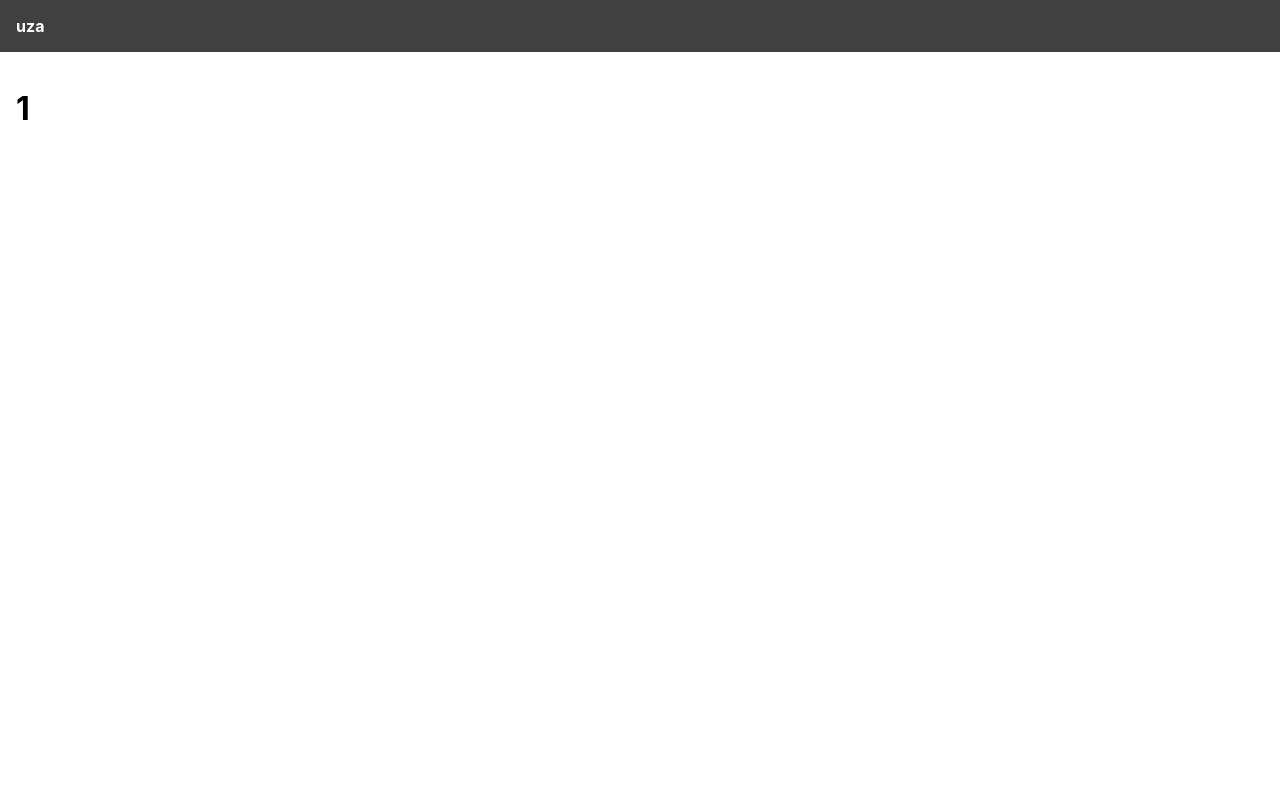
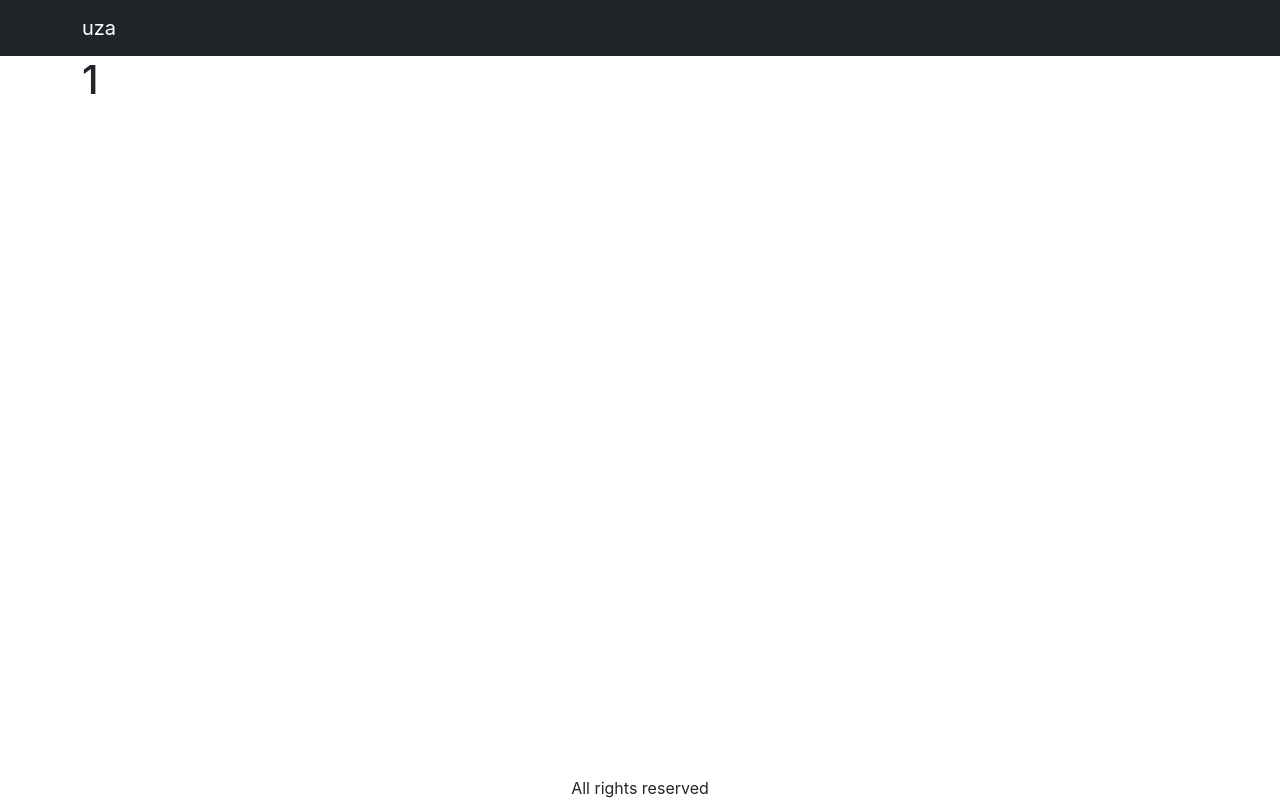
Before and after one commit to bnyangwile/Mern-amazona, a React (Create React App) app in the folder frontend/: page /product/1 in a window 1280 px wide. Built offline with nearby package versions, Linux system fonts and the light colour scheme.

Commit message:
video-11-Add-React-Bootstrap

```diff
--- a/frontend/package.json
+++ b/frontend/package.json
@@ -8,8 +8,11 @@
     "@testing-library/react": "^13.4.0",
     "@testing-library/user-event": "^13.5.0",
     "axios": "^1.3.3",
+    "bootstrap": "^5.1.3",
     "react": "^18.2.0",
+    "react-bootstrap": "^2.7.2",
     "react-dom": "^18.2.0",
+    "react-router-bootstrap": "^0.26.2",
     "react-router-dom": "^6.8.1",
     "react-scripts": "5.0.1",
     "use-reducer-logger": "^1.0.2",
--- a/frontend/src/App.js
+++ b/frontend/src/App.js
@@ -1,21 +1,34 @@
 import { BrowserRouter, Link, Route, Routes } from "react-router-dom";
 import HomeScreen from "./screens/HomeScreen";
 import ProductScreen from "./screens/ProductScreen";
-//import { Link } from "react-router-dom";
+import Navbar from "react-bootstrap/Navbar";
+import Container from "react-bootstrap/Container";
+import { LinkContainer } from "react-router-bootstrap";
 
 function App() {
   return (
     <BrowserRouter>
-      <div>
+      <div className='d-flex flex-column site-container'>
         <header>
-          <Link to={"/"}>uza</Link>
+          <Navbar bg='dark' variant='dark'>
+            <Container>
+              <LinkContainer to='/'>
+                <Navbar.Brand>uza</Navbar.Brand>
+              </LinkContainer>
+            </Container>
+          </Navbar>
         </header>
         <main>
-          <Routes>
-            <Route path='/product/:slug' element={<ProductScreen />} />
-            <Route path='/' element={<HomeScreen />} />
-          </Routes>
+          <Container>
+            <Routes>
+              <Route path='/product/:slug' element={<ProductScreen />} />
+              <Route path='/' element={<HomeScreen />} />
+            </Routes>
+          </Container>
         </main>
+        <footer>
+          <div className='text-center'>All rights reserved</div>
+        </footer>
       </div>
     </BrowserRouter>
   );
--- a/frontend/src/index.css
+++ b/frontend/src/index.css
@@ -6,19 +6,11 @@
   -webkit-font-smoothing: antialiased;
   -moz-osx-font-smoothing: grayscale;
 }
-
-header {
-  background-color: #404040; /* homepage navbar background color */
-  padding: 1rem; /* 1rem */
+.site-container {
+  min-height: 100vh; /* vh means Viewport height */
 }
-header a {
-  color: #ffffff; /* hexadecimal color system*/
-  font-weight: bold;
-  text-decoration: none; /* removing underline on uza link */
-}
-
 main {
-  padding: 1rem;
+  flex: 1; /* flex to 1 to occupy a space between the header and the footer */
 }
 .products {
   display: flex; /* put item image next to each other */
--- a/frontend/src/screens/HomeScreen.js
+++ b/frontend/src/screens/HomeScreen.js
@@ -1,4 +1,4 @@
-import { useEffect, useReducer, useState } from "react";
+import { useEffect, useReducer } from "react";
 import { Link } from "react-router-dom";
 import axios from "axios";
 import logger from "use-reducer-logger";
```
Also changed, not shown: frontend/src/index.js (+7 -6 lines), 2 other files (tests, documents, lock files or other folders).
